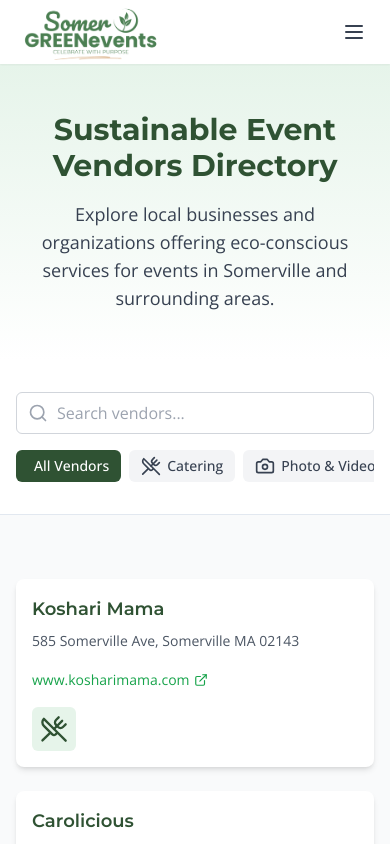
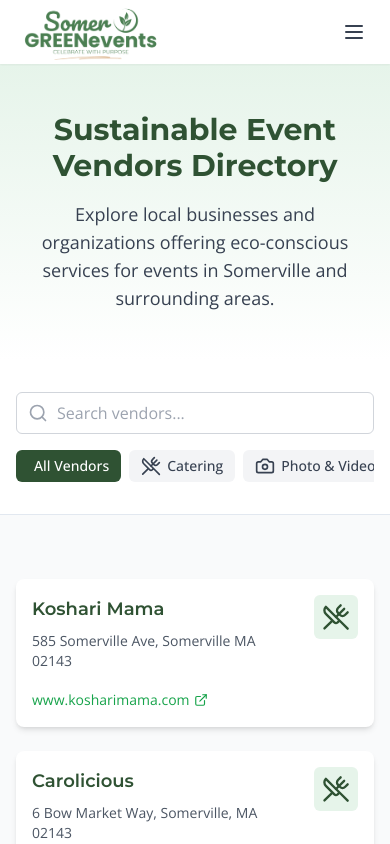
Before and after one commit to MTB-Labs/somerville-green-gatherings-guide, a React (Vite) app: page /vendors in a window 390 px wide. Shown: the top 844 px of the page. Built offline with nearby package versions, Linux system fonts and the light colour scheme.

Commit message:
Refactor vendor cards layout
Change vendor cards to a grid layout with info on the left and icon on the right.

```diff
--- a/src/pages/VendorsPage.tsx
+++ b/src/pages/VendorsPage.tsx
@@ -284,7 +284,7 @@ const VendorsPage: React.FC = () => {
                 {filteredVendors.map(vendor => (
                   <div key={vendor.id} className="bg-white rounded-lg shadow-md overflow-hidden hover:shadow-lg transition-shadow">
                     <div className="p-4 sm:p-6">
-                      <div className="flex flex-col sm:flex-row sm:justify-between sm:items-start gap-4">
+                      <div className="flex items-start justify-between gap-4">
                         <div className="flex-1 min-w-0">
                           <h3 className="text-lg sm:text-xl font-semibold text-green-500 mb-2 break-words">
                             <span className="en-content">{vendor.nameEn}</span>
@@ -306,7 +306,7 @@ const VendorsPage: React.FC = () => {
                             </a>
                           </div>
                         </div>
-                        <div className="p-2 bg-green-100 rounded-md text-green-500 self-start flex-shrink-0">
+                        <div className="p-2 bg-green-100 rounded-md text-green-500 flex-shrink-0">
                           {vendor.icon}
                         </div>
                       </div>
```
